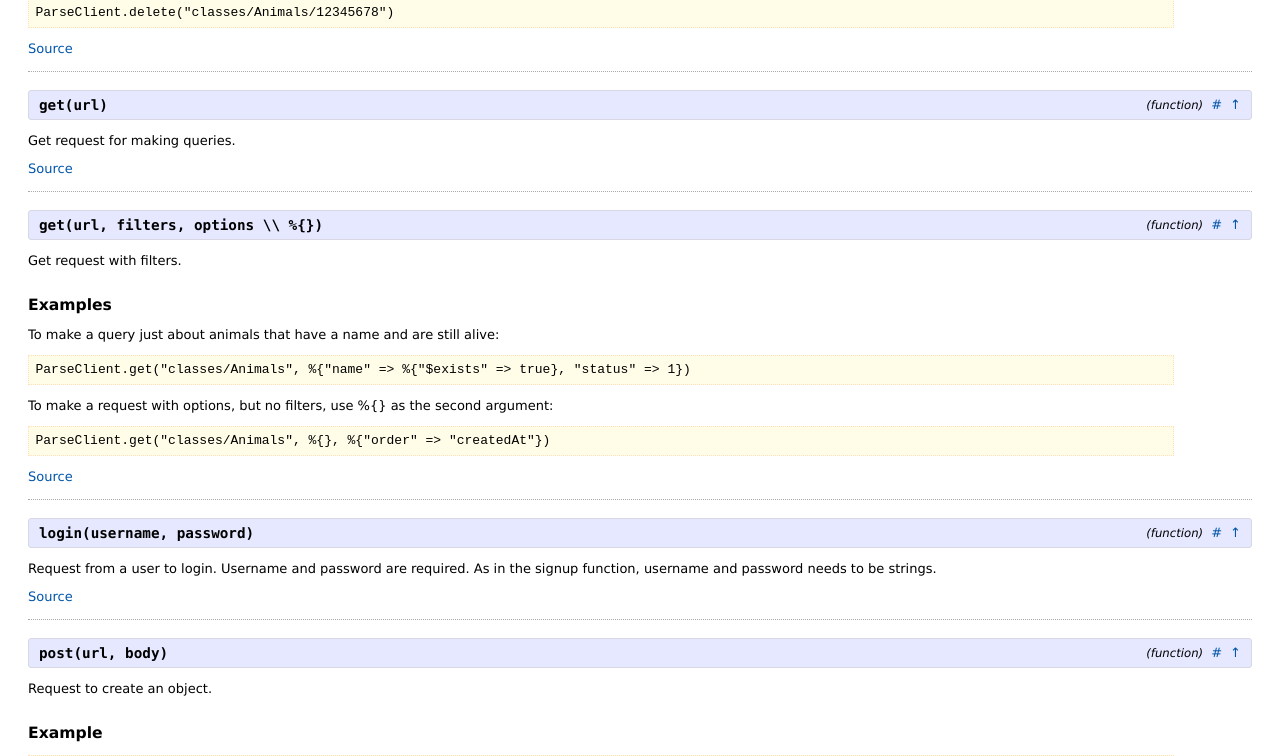
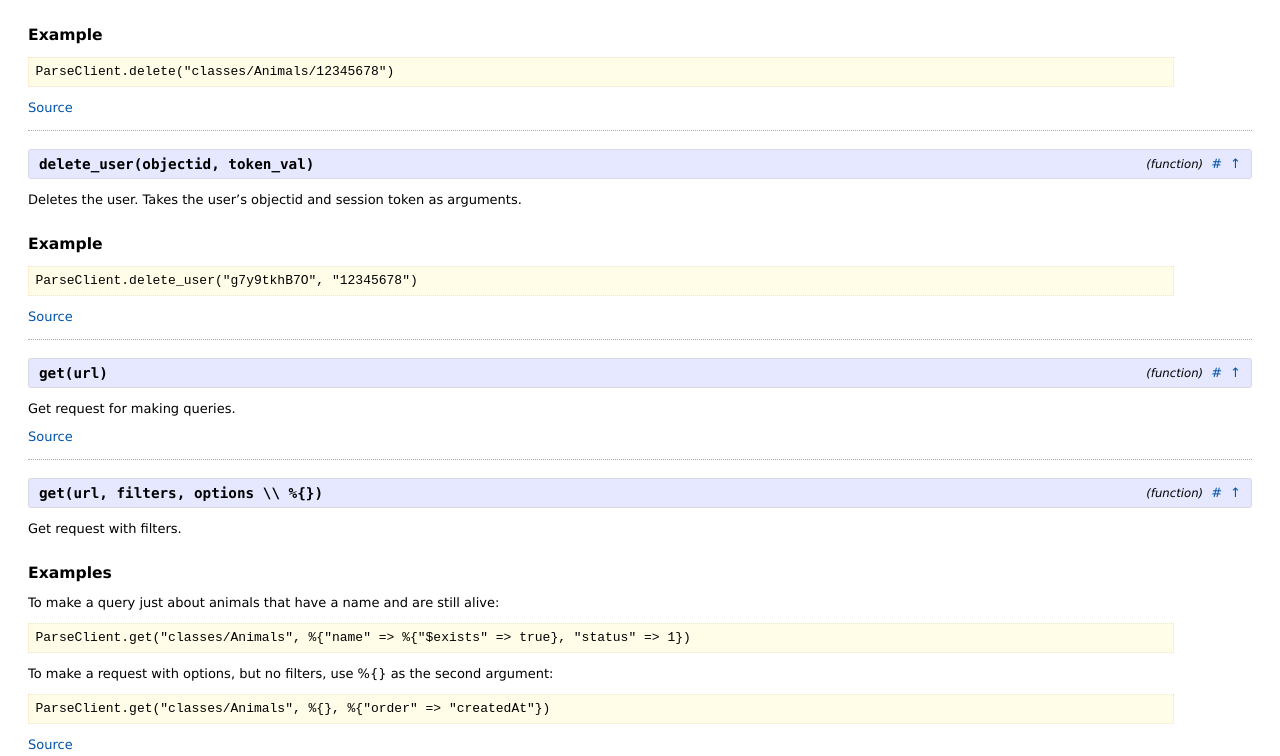
Before and after one commit to elixircnx/elixircnx.github.io, a plain HTML site: page docs/parse_elixir_client/ParseClient.html in a window 1280 px wide. Shown: the part 1742-2498 px from the top of the page. Drawn offline with Linux system fonts and the light colour scheme.

Commit message:
regen for v0.2.1

```diff
--- a/docs/parse_elixir_client/ParseClient.html
+++ b/docs/parse_elixir_client/ParseClient.html
@@ -20,7 +20,7 @@
     </script>
 
     <div id="content">
-      <div class="breadcrumbs">Parse Client v0.2.0 &rarr; <a href="overview.html">Overview</a> &rarr; <a href="ParseClient.html">ParseClient</a></div>
+      <div class="breadcrumbs">Parse Client v0.2.1 &rarr; <a href="overview.html">Overview</a> &rarr; <a href="ParseClient.html">ParseClient</a></div>
 
       <h1>
         ParseClient
@@ -43,12 +43,13 @@
         <div id="moduledoc" class="docstring">
           <p>REST API client for Parse in Elixir</p>
 <h2>Example usage</h2>
-<p>To get information about a class (and print out the whole response):</p>
+<p>To get information about an object (and print out the whole response):</p>
 <pre><code>ParseClient.get(&quot;classes/Lumberjacks&quot;)</code></pre>
 <p>To just see the body, use the <code class="inline">query</code> function:</p>
 <pre><code>ParseClient.query(&quot;classes/Lumberjacks&quot;)</code></pre>
 <p>To create a new object, use the <code class="inline">post</code> function, to update an object, use
 the <code class="inline">put</code> function, and to delete an object, use the <code class="inline">delete</code> function.</p>
+<p>The <code class="inline">get</code> and <code class="inline">query</code> methods can also be used with users and roles.</p>
 <h2>Use of filters when making queries</h2>
 <p>Queries can be filtered by using <em>filters</em> and <em>options</em>.</p>
 <p>Use filters when you would use <code class="inline">where=</code> clauses in a request to the Parse API.
@@ -120,6 +121,13 @@ Options include “order”, “limit”, “count” and “include”.</p>
   <td class="summary_signature"><a href="#delete/1">delete(url)</a></td>
 
     <td class="summary_synopsis"><p>Request to delete an object</p>
+</td>
+
+</tr>
+<tr>
+  <td class="summary_signature"><a href="#delete_user/2">delete_user(objectid, token_val)</a></td>
+
+    <td class="summary_synopsis"><p>Deletes the user. Takes the user’s objectid and session token as arguments</p>
 </td>
 
 </tr>
@@ -229,7 +237,25 @@ of an Elixir map</p>
 <pre><code>ParseClient.delete(&quot;classes/Animals/12345678&quot;)</code></pre>
 </div>
 
-    <a href="https://github.com/elixircnx/parse_elixir_client/blob/master/lib/parse_elixir_client.ex#L124" class="view_source">Source</a>
+    <a href="https://github.com/elixircnx/parse_elixir_client/blob/master/lib/parse_elixir_client.ex#L123" class="view_source">Source</a>
+
+</div>
+<div class="detail">
+  <div class="detail_header" id="delete_user/2">
+    <span class="signature"><strong>delete_user(objectid, token_val)</strong></span>
+    <div class="detail_header_links">
+      <span class="detail_type">(function)</span>
+      <a href="#delete_user/2" class="detail_link" title="Link to this function">#</a>
+      <a class="to_top_link" href="#content" title="To the top of the page">&uarr;</a>
+    </div>
+  </div>
+
+  <div class="docstring"><p>Deletes the user. Takes the user’s objectid and session token as arguments.</p>
+<h2>Example</h2>
+<pre><code>ParseClient.delete_user(&quot;g7y9tkhB7O&quot;, &quot;12345678&quot;)</code></pre>
+</div>
+
+    <a href="https://github.com/elixircnx/parse_elixir_client/blob/master/lib/parse_elixir_client.ex#L179" class="view_source">Source</a>
 
 </div>
 <div class="detail">
@@ -245,7 +271,7 @@ of an Elixir map</p>
   <div class="docstring"><p>Get request for making queries.</p>
 </div>
 
-    <a href="https://github.com/elixircnx/parse_elixir_client/blob/master/lib/parse_elixir_client.ex#L62" class="view_source">Source</a>
+    <a href="https://github.com/elixircnx/parse_elixir_client/blob/master/lib/parse_elixir_client.ex#L64" class="view_source">Source</a>
 
 </div>
 <div class="detail">
@@ -266,7 +292,7 @@ of an Elixir map</p>
 <pre><code>ParseClient.get(&quot;classes/Animals&quot;, %{}, %{&quot;order&quot; =&gt; &quot;createdAt&quot;})</code></pre>
 </div>
 
-    <a href="https://github.com/elixircnx/parse_elixir_client/blob/master/lib/parse_elixir_client.ex#L77" class="view_source">Source</a>
+    <a href="https://github.com/elixircnx/parse_elixir_client/blob/master/lib/parse_elixir_client.ex#L79" class="view_source">Source</a>
 
 </div>
 <div class="detail">
@@ -283,7 +309,7 @@ of an Elixir map</p>
 As in the signup function, username and password needs to be strings.</p>
 </div>
 
-    <a href="https://github.com/elixircnx/parse_elixir_client/blob/master/lib/parse_elixir_client.ex#L147" class="view_source">Source</a>
+    <a href="https://github.com/elixircnx/parse_elixir_client/blob/master/lib/parse_elixir_client.ex#L145" class="view_source">Source</a>
 
 </div>
 <div class="detail">
@@ -302,7 +328,7 @@ As in the signup function, username and password needs to be strings.</p>
 ParseClient.post(&quot;classes/Animals&quot;, body)</code></pre>
 </div>
 
-    <a href="https://github.com/elixircnx/parse_elixir_client/blob/master/lib/parse_elixir_client.ex#L104" class="view_source">Source</a>
+    <a href="https://github.com/elixircnx/parse_elixir_client/blob/master/lib/parse_elixir_client.ex#L105" class="view_source">Source</a>
 
 </div>
 <div class="detail">
@@ -336,7 +362,7 @@ ParseClient.post(&quot;classes/Animals&quot;, body)</code></pre>
   <div class="docstring"><p>Get request for making queries. Just returns the body of the response.</p>
 </div>
 
-    <a href="https://github.com/elixircnx/parse_elixir_client/blob/master/lib/parse_elixir_client.ex#L85" class="view_source">Source</a>
+    <a href="https://github.com/elixircnx/parse_elixir_client/blob/master/lib/parse_elixir_client.ex#L87" class="view_source">Source</a>
 
 </div>
 <div class="detail">
@@ -353,7 +379,7 @@ ParseClient.post(&quot;classes/Animals&quot;, body)</code></pre>
 Just returns the body of the response.</p>
 </div>
 
-    <a href="https://github.com/elixircnx/parse_elixir_client/blob/master/lib/parse_elixir_client.ex#L91" class="view_source">Source</a>
+    <a href="https://github.com/elixircnx/parse_elixir_client/blob/master/lib/parse_elixir_client.ex#L93" class="view_source">Source</a>
 
 </div>
 <div class="detail">
@@ -371,7 +397,7 @@ Just returns the body of the response.</p>
 <pre><code>ParseClient.request_passwd_reset(&quot;example@example.com&quot;)</code></pre>
 </div>
 
-    <a href="https://github.com/elixircnx/parse_elixir_client/blob/master/lib/parse_elixir_client.ex#L159" class="view_source">Source</a>
+    <a href="https://github.com/elixircnx/parse_elixir_client/blob/master/lib/parse_elixir_client.ex#L157" class="view_source">Source</a>
 
 </div>
 <div class="detail">
@@ -393,7 +419,7 @@ of an Elixir map.</p>
 ParseClient.signup(&quot;Duchamp&quot;, &quot;L_H;OO#Q&quot;, %{&quot;email&quot; =&gt; &quot;eros@selavy.com&quot;})</code></pre>
 </div>
 
-    <a href="https://github.com/elixircnx/parse_elixir_client/blob/master/lib/parse_elixir_client.ex#L138" class="view_source">Source</a>
+    <a href="https://github.com/elixircnx/parse_elixir_client/blob/master/lib/parse_elixir_client.ex#L136" class="view_source">Source</a>
 
 </div>
 <div class="detail">
@@ -409,7 +435,7 @@ ParseClient.signup(&quot;Duchamp&quot;, &quot;L_H;OO#Q&quot;, %{&quot;email&quot
   <div class="docstring"><p>Post request to upload a file.</p>
 </div>
 
-    <a href="https://github.com/elixircnx/parse_elixir_client/blob/master/lib/parse_elixir_client.ex#L178" class="view_source">Source</a>
+    <a href="https://github.com/elixircnx/parse_elixir_client/blob/master/lib/parse_elixir_client.ex#L186" class="view_source">Source</a>
 
 </div>
 <div class="detail">
@@ -427,7 +453,7 @@ ParseClient.signup(&quot;Duchamp&quot;, &quot;L_H;OO#Q&quot;, %{&quot;email&quot
 <pre><code>ParseClient.validate_user(&quot;12345678&quot;)</code></pre>
 </div>
 
-    <a href="https://github.com/elixircnx/parse_elixir_client/blob/master/lib/parse_elixir_client.ex#L171" class="view_source">Source</a>
+    <a href="https://github.com/elixircnx/parse_elixir_client/blob/master/lib/parse_elixir_client.ex#L168" class="view_source">Source</a>
 
 </div>
 
```
Also changed, not shown: docs/parse_elixir_client/ParseClient.Authenticate.html (+1 -1 lines), docs/parse_elixir_client/ParseClient.Requests.html (+1 -1 lines), docs/parse_elixir_client/exceptions_list.html (+1 -1 lines), docs/parse_elixir_client/index.html (+1 -1 lines), docs/parse_elixir_client/modules_list.html (+8 -1 lines), docs/parse_elixir_client/overview.html (+2 -2 lines), docs/parse_elixir_client/protocols_list.html (+1 -1 lines).
